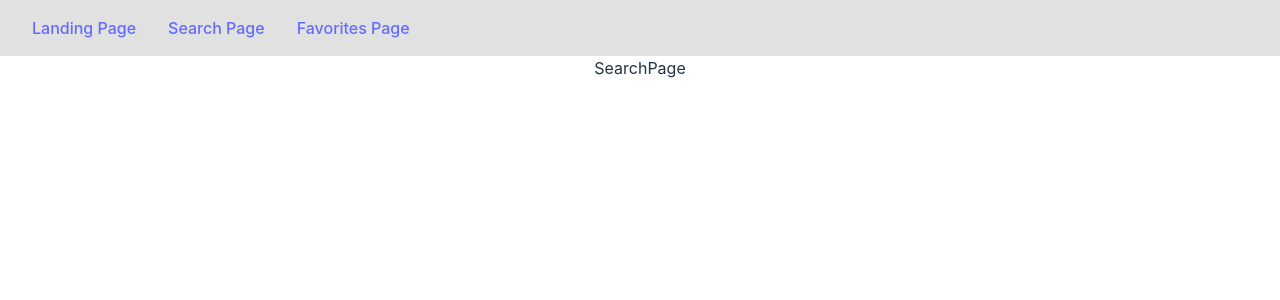
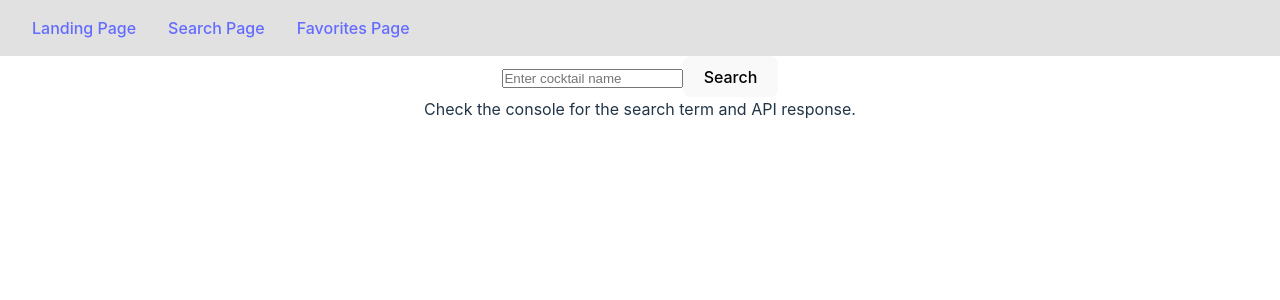
Before and after one commit to annagabain/fabulous-sheriffs-grupprojekt-react, a React (Vite) app: page /search-page in a window 1280 px wide. Shown: the top 300 px of the page. Built offline with nearby package versions, Linux system fonts and the light colour scheme.

Commit message:
Create a basic search functionality and test with dummy data

```diff
--- a/src/pages/SearchPage.tsx
+++ b/src/pages/SearchPage.tsx
@@ -1,16 +1,63 @@
-// import { getCocktailByName  } from "../services/api";
+// import { getCocktailByName } from "../services/api";
+
+
+
+// -----------------------------------------------------------------------------
+// -----------------------------------------------------------------------------
+
+// DUMMY FUNCTION FOR TESTING, the real one will be imported from the api.ts file
+
+export const getCocktailByName = async (name: string) => {
+    return name;
+};
+
+// -----------------------------------------------------------------------------
+// -----------------------------------------------------------------------------
+
+
+
+
 
 export default function SearchPage() {
-    // console.log(getCocktailByName);
+
+    let searchTerm = "";
+
+
+    const handleSearch = async (e: React.FormEvent<HTMLFormElement>) => {
+        e.preventDefault();
+
+        console.log("Search Term:", searchTerm);
+
+        const cocktailName = await getCocktailByName('bloody mary');
+        console.log("Hardcoded API Cocktail Name:", cocktailName);
+
+        // Compare the hardcoded cocktail name with the user's search term
+        if (cocktailName.toLowerCase() === searchTerm.toLowerCase()) {
+            console.log("Match found! The cocktail name is:", cocktailName);
+        } else {
+            console.log("No match found.", cocktailName);
+        }
+    };
+
 
     return (
         <>
-        SearchPage
+            {/* SearchPage */}
 
-        {/* <p>{getCocktailByName ? "This is a searched Coctail Name!!." : "Function not found."}</p> */}
+            {/* Search form */}
+            <form onSubmit={handleSearch}>
+                <input
+                    id="coctailSearch"
+                    type="text"
+                    onChange={(e) => { searchTerm = e.target.value; }}
+                    placeholder="Enter cocktail name"
+                />
+                <button type="submit">Search</button>
+            </form>
 
-
+            {/* Dummy data logging */}
+            <p>Check the console for the search term and API response.</p>
 
         </>
     )
-}
+};
```
Also changed, not shown: src/services/api.ts (+13 -9 lines).
